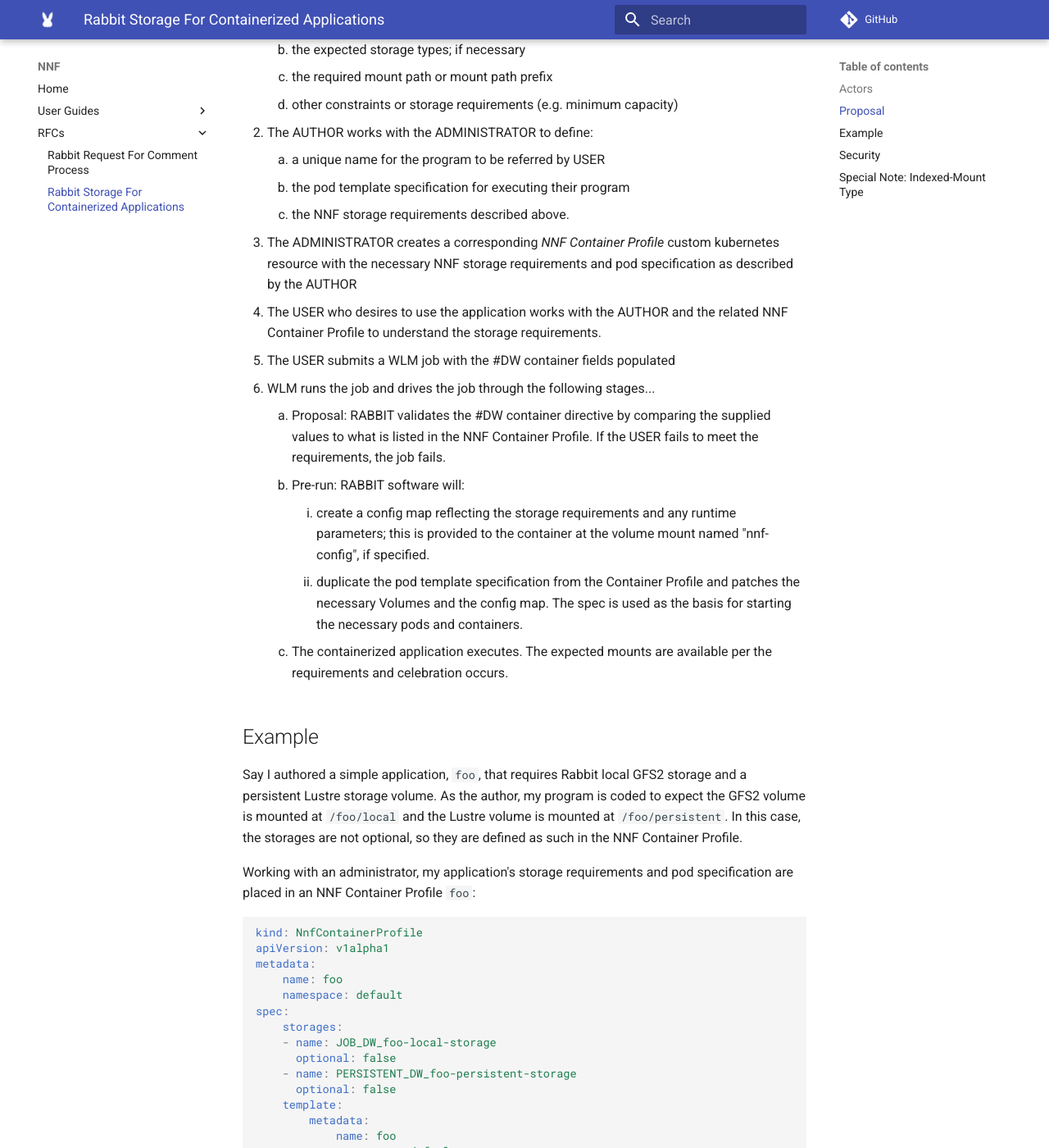
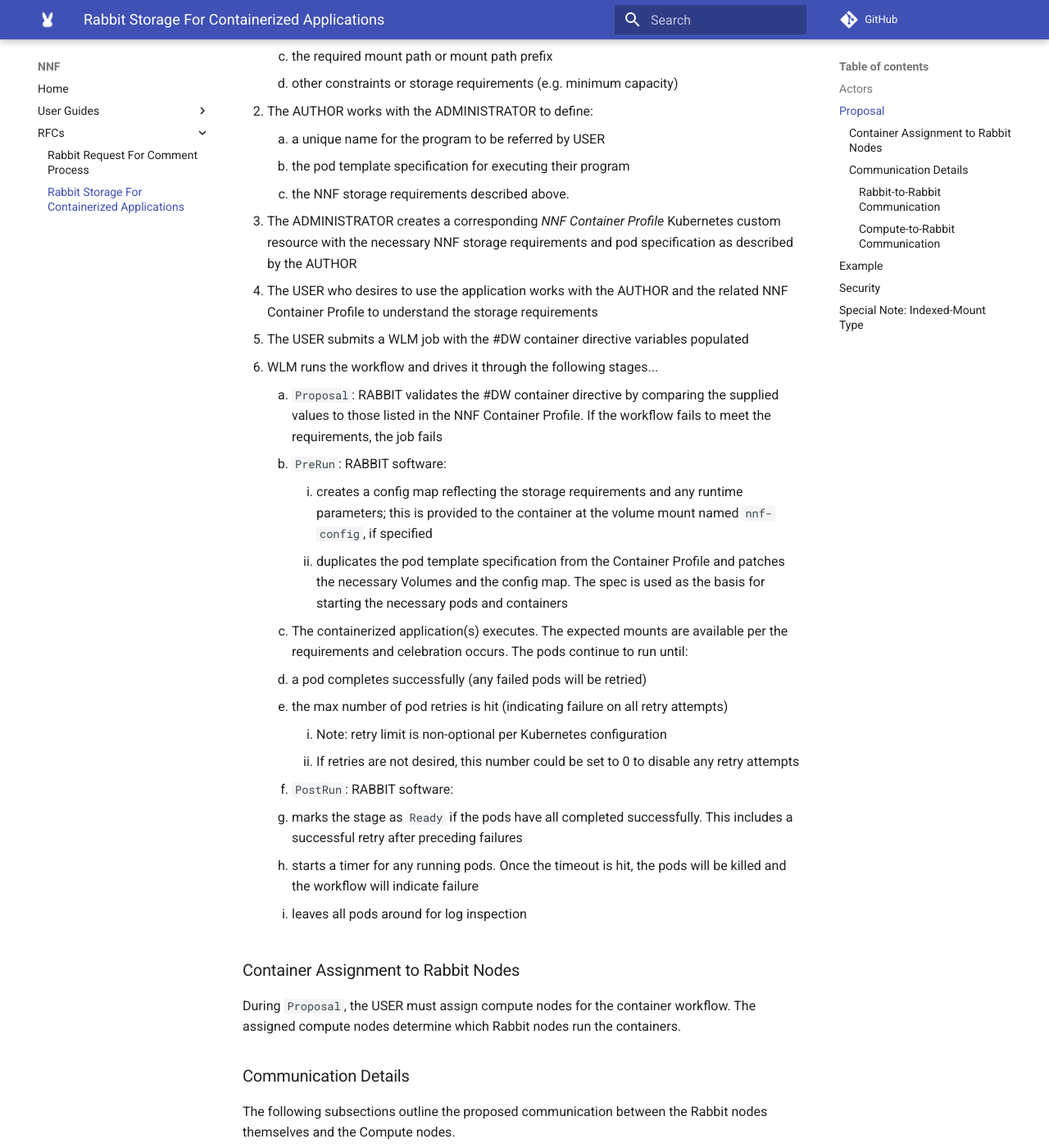
Before and after one commit to NearNodeFlash/NearNodeFlash.github.io, an MkDocs documentation site: the page built from docs/rfcs/0002/readme.md, in a window 1280 px wide and 1400 px high, scrolled down 1056 px. Shown: the whole window at 82% size. Built offline with MkDocs 1.6.1 and Material for MkDocs 9.7.7, drawn with Linux system fonts in a browser that asks for light colours; comment, search, counter and statistics services are not loaded; some of the changed text lies outside the part shown.

Commit message:
Containers RFC Update
* Added detail to main proposal regarding completion logic for containers - how do we handle success/fail/timeouts?
* Added section for Container Assignment
* Added communication section detailing Rabbit-to-Rabbit and Compute-to-Rabbit Communication
* Use proper prefixes in examples (DW_JOB, DW_PERSISTENT)

Signed-off-by: Blake Devcich <blake.devcich@hpe.com>

````diff
--- a/docs/rfcs/0002/readme.md
+++ b/docs/rfcs/0002/readme.md
@@ -2,32 +2,29 @@
 authors: Nate Thornton <nate.thornton@hpe.com>
 state: discussion
 ---
-Rabbit storage for containerized applications
-=============================================
+# Rabbit storage for containerized applications
 
 For Rabbit to provide storage to a containerized application there needs to be _some_ mechanism. The remainder of this RFC proposes that mechanism.
 
-Actors
-------
+## Actors
 
-There are several different actors involved
+There are several actors involved:
 
 - The AUTHOR of the containerized application
 - The ADMINISTRATOR who works with the author to determine the application requirements for execution
-- The USER who intends to to use the application using the 'container' directive in their job specification
+- The USER who intends to use the application using the 'container' directive in their job specification
 - The RABBIT software that interprets the #DWs and starts the container during execution of the job
 
-There are multiple relationships between the actors
+There are multiple relationships between the actors:
 
 - AUTHOR to ADMINISTRATOR: The author tells the administrator how their application is executed and the NNF storage requirements.
 - Between the AUTHOR and USER: The application expects certain storage, and the #DW must meet those expectations.
 - ADMINISTRATOR to RABBIT: Admin tells Rabbit how to run the containerized application with the required storage.
 - Between USER and RABBIT: User provides the #DW container directive in the job specification. Rabbit validates and interprets the directive.
 
-Proposal
---------
+## Proposal
 
-The proposal below might take a couple of read-throughs; I've also added a concrete example afterward that might help.
+The proposal below outlines the high level behavior of running containers in a workflow:
 
 1. The AUTHOR writes their application expecting NNF Storage at specific locations. For each storage requirement, they define:
     1. a unique name for the storage which can be referenced in the 'container' directive
@@ -38,20 +35,83 @@ The proposal below might take a couple of read-throughs; I've also added a concr
     1. a unique name for the program to be referred by USER
     2. the pod template specification for executing their program
     3. the NNF storage requirements described above.
-3. The ADMINISTRATOR creates a corresponding _NNF Container Profile_ custom kubernetes resource with the necessary NNF storage requirements and pod specification as described by the AUTHOR
-4. The USER who desires to use the application works with the AUTHOR and the related NNF Container Profile to understand the storage requirements.
-5. The USER submits a WLM job with the #DW container fields populated
-6. WLM runs the job and drives the job through the following stages...
-    1. Proposal: RABBIT validates the #DW container directive by comparing the supplied values to what is listed in the NNF Container Profile. If the USER fails to meet the requirements, the job fails.
-    2. Pre-run: RABBIT software will:
-        1. create a config map reflecting the storage requirements and any runtime parameters; this is provided to the container at the volume mount named "nnf-config", if specified.
-        2. duplicate the pod template specification from the Container Profile and patches the necessary Volumes and the config map. The spec is used as the basis for starting the necessary pods and containers.
-    3. The containerized application executes. The expected mounts are available per the requirements and celebration occurs.
+3. The ADMINISTRATOR creates a corresponding _NNF Container Profile_ Kubernetes custom resource with the necessary NNF storage requirements and pod specification as described by the AUTHOR
+4. The USER who desires to use the application works with the AUTHOR and the related NNF Container Profile to understand the storage requirements
+5. The USER submits a WLM job with the #DW container directive variables populated
+6. WLM runs the workflow and drives it through the following stages...
+    1. `Proposal`: RABBIT validates the #DW container directive by comparing the supplied values to those listed in the NNF Container Profile. If the workflow fails to meet the requirements, the job fails
+    2. `PreRun`: RABBIT software:
+        1. creates a config map reflecting the storage requirements and any runtime parameters; this is provided to the container at the volume mount named `nnf-config`, if specified
+        2. duplicates the pod template specification from the Container Profile and patches the necessary Volumes and the config map. The spec is used as the basis for starting the necessary pods and containers
+    3. The containerized application(s) executes. The expected mounts are available per the requirements and celebration occurs. The pods continue to run until:
+       1. a pod completes successfully (any failed pods will be retried)
+       2. the max number of pod retries is hit (indicating failure on all retry attempts)
+          1. Note: retry limit is non-optional per Kubernetes configuration
+          2. If retries are not desired, this number could be set to 0 to disable any retry attempts
+    4. `PostRun`: RABBIT software:
+       1. marks the stage as `Ready` if the pods have all completed successfully. This includes a successful retry after preceding failures
+       2. starts a timer for any running pods. Once the timeout is hit, the pods will be killed and the workflow will indicate failure
+       3. leaves all pods around for log inspection
 
-Example
--------
+### Container Assignment to Rabbit Nodes
 
-Say I authored a simple application, `foo`, that requires Rabbit local GFS2 storage and a persistent Lustre storage volume. As the author, my program is coded to expect the GFS2 volume is mounted at `/foo/local` and the Lustre volume is mounted at `/foo/persistent`. In this case, the storages are not optional, so they are defined as such in the NNF Container Profile.
+During `Proposal`, the USER must assign compute nodes for the container workflow. The assigned compute nodes determine which Rabbit nodes run the containers.
+
+### Communication Details
+
+The following subsections outline the proposed communication between the Rabbit nodes themselves and the Compute nodes.
+
+#### Rabbit-to-Rabbit Communication
+
+Each rabbit node can be reached via `<hostname>.<subdomain>` using DNS. The hostname is a combination of the workflow name and Rabbit node name. The workflow name is used for the subdomain.
+
+For example, a workflow name of `foo` that targets `rabbit-node2` would be `foo-rabbit-node2.foo`.
+
+Environment variables are provided to the container and ConfigMap for each rabbit that is targeted by the container workflow:
+
+```shell
+NNF_CONTAINER_NODES=foo-rabbit-node2,foo-rabbit-node3
+NNF_CONTAINER_SUBDOMAIN=foo
+NNF_CONTAINER_DOMAIN=default.svc.cluster.local
+```
+
+```yaml
+kind: ConfigMap
+apiVersion: v1
+data:
+  nnfContainerNodes:
+    - foo-rabbit-node2
+    - foo-rabbit-node3
+  nnfContainerSubdomain: foo
+  nnfContainerDomain: default.svc.cluster.local
+```
+
+DNS can then be used to communicate with other Rabbit containers. The FQDN for the container running on rabbit-node2 is `foo-rabbit-node2.foo.default.svc.cluster.local`.
+
+#### Compute-to-Rabbit Communication
+
+For Compute to Rabbit communication, the proposal is to use an open port between the nodes, so the applications could communicate using IP protocol.  The port number would be assigned by the Rabbit software and included in the workflow resource's environmental variables after the Setup state (similar to workflow name & namespace).  Flux should provide the port number to the compute application via an environmental variable or command line argument. The containerized application would always see the same port number using the `hostPort`/`containerPort` mapping functionality included in Kubernetes. To clarify, the Rabbit software is picking and managing the ports picked for `hostPort`.
+
+This requires a range of ports to be open in the firewall configuration and specified in the rabbit system configuration. The fewer the number of ports available increases the chances of a port reservation conflict that would fail a workflow.
+
+Example port range definition in the SystemConfiguration:
+
+```yaml
+apiVersion: v1
+items:
+  - apiVersion: dws.cray.hpe.com/v1alpha1
+    kind: SystemConfiguration
+      name: default
+      namespace: default
+    spec:
+      containerHostPortRangeMin: 30000
+      containerHostPortRangeMax: 40000
+      ...
+```
+
+## Example
+
+Say I authored a simple application, `foo`, that requires Rabbit local GFS2 storage and a persistent Lustre storage volume. As the author, my program is coded to expect the GFS2 volume is mounted at `/foo/local` and the Lustre volume is mounted at `/foo/persistent`
 
 Working with an administrator, my application's storage requirements and pod specification are placed in an NNF Container Profile `foo`:
 
@@ -84,18 +146,21 @@ spec:
                 mountPath: /foo/persistent
               - name: nnf-config
                 mountPath: /nnf/config
+              ports:
+              - name: compute
+                containerPort: 80
 ```
 
 Say Peter wants to use `foo` as part of his job specification. Peter would submit the job with the directives below:
 
-```
+```text
 #DW jobdw name=my-gfs2 type=gfs2 capacity=1TB
 
 #DW persistentdw name=some-lustre
 
 #DW container name=my-foo profile=foo                 \
-    JOB_DW_foo-local-storage=my-gfs2                  \
-    PERSISTENT_DW_foo-persistent-storage=some-lustre
+    DW_JOB_foo-local-storage=my-gfs2                  \
+    DW_PERSISTENT_foo-persistent-storage=some-lustre
 ```
 
 Since the NNF Container Profile has specified that both storages are not optional (i.e. `optional: false`), they must both be present in the #DW directives along with the `container` directive. Alternatively, if either was marked as optional (i.e. `optional: true`), it would not be required to be present in the #DW directives and therefore would not be mounted into the container.
@@ -106,76 +171,87 @@ Peter submits the job to the WLM. WLM guides the job through the workflow states
 2. Setup: Since there is a jobdw, `my-gfs2`, Rabbit software provisions this storage.
 3. Pre-Run:
     1. Rabbit software generates a config map that corresponds to the storage requirements and runtime parameters.
-```yaml
-    kind: ConfigMap
-    apiVersion: v1
-    metadata:
-        name: my-job-container-my-foo
-    data:
-        JOB_DW_foo-local-storage:             type=gfs2   mount-type=indexed-mount
-        PERSISTENT_DW_foo-persistent-storage: type=lustre mount-type=mount-point
-```
-    2. Rabbit software duplicates the `foo` pod template spec in the NNF Container Profile and fills in the necessary volumes and config map.
-```yaml
-    kind: Pod
-    apiVersion: v1
-    metadata:
-        name: my-job-container-my-foo
-    template:
-        metadata:
-            name: foo
-            namespace: default
-        spec:
-            containers:
-            # This section unchanged from Container Profile
-            - name: foo
-              image: foo:latest
-              command:
-                - /foo
-              volumeMounts:
-              - name: foo-local-storage
-                mountPath: /foo/local
-              - name: foo-persistent-storage
-                mountPath: /foo/persistent
-              - name: nnf-config
-                mountPath: /nnf/config
 
-            # volumes added by Rabbit software
-            volumes:
-            - name: foo-local-storage
-              hostPath:
-                path: /nnf/job/my-job/my-gfs2
-            - name: foo-persistent-storage
-              hostPath:
-                path: /nnf/persistent/some-lustre
-            - name: nnf-config
-              configMap:
+        ```yaml
+            kind: ConfigMap
+            apiVersion: v1
+            metadata:
                 name: my-job-container-my-foo
+            data:
+                DW_JOB_foo-local-storage:             type=gfs2   mount-type=indexed-mount
+                DW_PERSISTENT_foo-persistent-storage: type=lustre mount-type=mount-point
+                ...
+        ```
 
-            # securityContext added by Rabbit software - values will be inherited from the workflow
-            securityContext:
-              runAsUser: 1000
-              runAsGroup: 2000
-              fsGroup: 2000
-```
+    2. Rabbit software creates a pod and duplicates the `foo` pod template spec in the NNF Container Profile and fills in the necessary volumes and config map.
+
+        ```yaml
+            kind: Pod
+            apiVersion: v1
+            metadata:
+                name: my-job-container-my-foo
+            template:
+                metadata:
+                    name: foo
+                    namespace: default
+                spec:
+                    containers:
+                    # This section unchanged from Container Profile
+                    - name: foo
+                      image: foo:latest
+                      command:
+                        - /foo
+                      volumeMounts:
+                      - name: foo-local-storage
+                        mountPath: /foo/local
+                      - name: foo-persistent-storage
+                        mountPath: /foo/persistent
+                      - name: nnf-config
+                        mountPath: /nnf/config
+                      ports:
+                        - name: compute
+                          hostPort: 9376 # hostport selected by Rabbit software
+                          containerPort: 80
+
+                    # volumes added by Rabbit software
+                    volumes:
+                    - name: foo-local-storage
+                      hostPath:
+                        path: /nnf/job/my-job/my-gfs2
+                    - name: foo-persistent-storage
+                      hostPath:
+                        path: /nnf/persistent/some-lustre
+                    - name: nnf-config
+                      configMap:
+                        name: my-job-container-my-foo
+
+                    # securityContext added by Rabbit software - values will be inherited from the workflow
+                    securityContext:
+                      runAsUser: 1000
+                      runAsGroup: 2000
+                      fsGroup: 2000
+        ```
+
     3. Rabbit software starts the pods on Rabbit nodes
+4. Post-Run
+   1. Rabbit waits for all pods to finish (or until timeout is hit)
+   2. If all pods are successful, Post-Run is marked as `Ready`
+   3. If any pod is not successful, Post-Run is not marked as `Ready`
 
-Security
---------
+## Security
 
-Kubernetes allows for a way to define permissions for a container using a [Security Context](https://kubernetes.io/docs/tasks/configure-pod-container/security-context/). This can be seen in the pod template spec above. The user and group IDs will be inherited from the Workflow's spec.
+Kubernetes allows for a way to define permissions for a container using a [Security Context](https://kubernetes.io/docs/tasks/configure-pod-container/security-context/). This can be seen in the pod template spec above. The user and group IDs are inherited from the Workflow's spec.
 
-Special Note: Indexed-Mount Type
---------------------------------
+## Special Note: Indexed-Mount Type
 
 When using a file system like XFS or GFS2, each compute is allocated its own Rabbit volume. The Rabbit software mounts a collection of mount paths with a common prefix and an ending indexed value.
 
 Application AUTHORS must be aware that their desired mount-point really contains a collection of directories, one for each compute node. The mount point type can be known by consulting the config map values.
 
-If we continue the example from above, the `foo` application would expect the foo-local-storage path of `/foo/local` to contain several directories
+If we continue the example from above, the `foo` application expects the foo-local-storage path of `/foo/local` to contain several directories
 
 ```shell
-# ls /foo/local/*
+$ ls /foo/local/*
 
 node-0
 node-1
@@ -184,7 +260,7 @@ node-2
 node-N
 ```
 
-Node positions are ***not*** absolute locations. WLM could, in theory, select 6 physical compute nodes at physical location 1, 2, 3, 5, 8, 13, which would appear as directories `/node-0` through `/node-5` in the container path.
+Node positions are _not_ absolute locations. WLM could, in theory, select 6 physical compute nodes at physical location 1, 2, 3, 5, 8, 13, which would appear as directories `/node-0` through `/node-5` in the container path.
 
 Symlinks will be added to support the physical compute node names. Assuming a compute node hostname of `compute-node-1` from the example above, it would link to `node-0`, `compute-node-2` would link to `node-1`, etc.
 
````
Also changed, not shown: other parts of docs/rfcs/0002/readme.md (+4 -2 lines).
